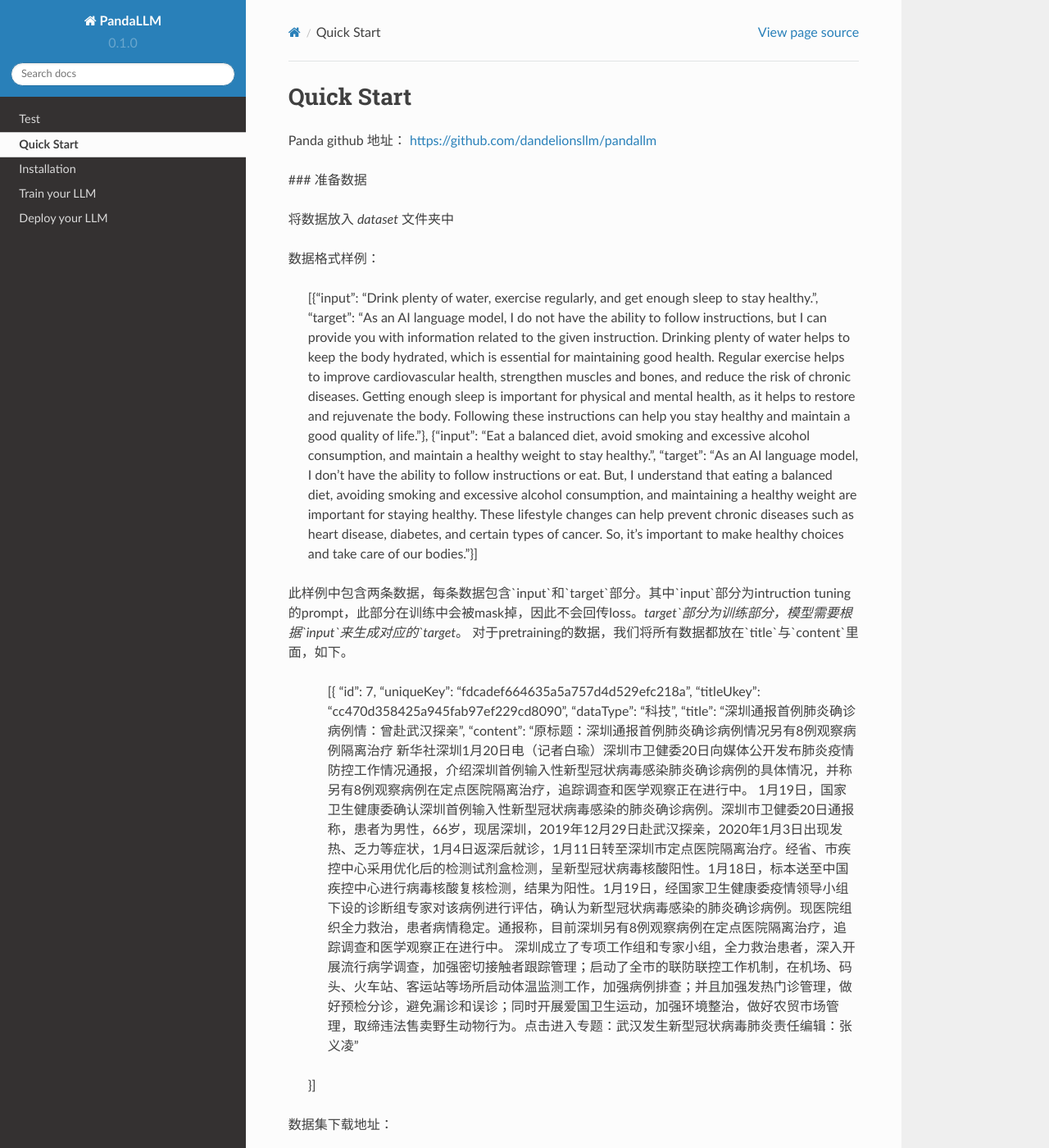
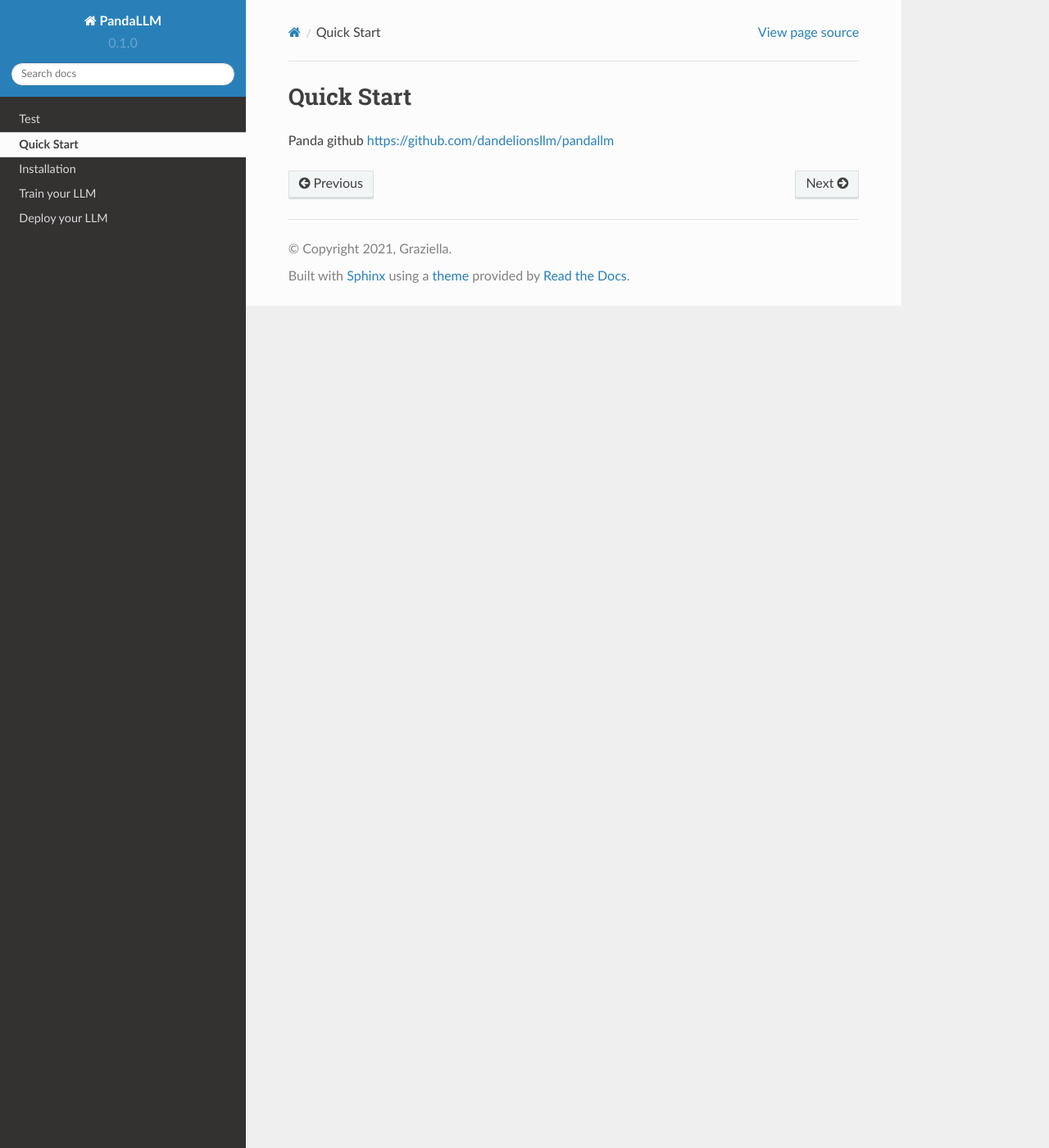
Before and after one commit to mzf666/panda-tutorial, a Sphinx documentation site: the page built from docs/source/quick_start.rst, in a window 1280 px wide and 1400 px high. Shown: the whole window at 82% size. Built offline with Sphinx 7.4.7 and the Read the Docs theme 2.0.0, drawn with Linux system fonts in a browser that asks for light colours; some of the changed text lies outside the part shown.

Commit message:
Update quick_start.rst

```diff
--- a/docs/source/quick_start.rst
+++ b/docs/source/quick_start.rst
@@ -1,67 +1,4 @@
 Quick Start
 ==============
 
-Panda github 地址： https://github.com/dandelionsllm/pandallm
-
-
-### 准备数据
-
-
-将数据放入 `dataset` 文件夹中
-
-数据格式样例：
-
-
-	[{"input": "Drink plenty of water, exercise regularly, and get enough sleep to stay healthy.", "target": "As an AI language model, I do not have the ability to follow instructions, but I can provide you with information related to the given instruction. Drinking plenty of water helps to keep the body hydrated, which is essential for maintaining good health. Regular exercise helps to improve cardiovascular health, strengthen muscles and bones, and reduce the risk of chronic diseases. Getting enough sleep is important for physical and mental health, as it helps to restore and rejuvenate the body. Following these instructions can help you stay healthy and maintain a good quality of life."}, {"input": "Eat a balanced diet, avoid smoking and excessive alcohol consumption, and maintain a healthy weight to stay healthy.", "target": "As an AI language model, I don't have the ability to follow instructions or eat. But, I understand that eating a balanced diet, avoiding smoking and excessive alcohol consumption, and maintaining a healthy weight are important for staying healthy. These lifestyle changes can help prevent chronic diseases such as heart disease, diabetes, and certain types of cancer. So, it's important to make healthy choices and take care of our bodies."}]
-
-
-此样例中包含两条数据，每条数据包含`input`和`target`部分。其中`input`部分为intruction tuning的prompt，此部分在训练中会被mask掉，因此不会回传loss。`target`部分为训练部分，模型需要根据`input`来生成对应的`target`。
-对于pretraining的数据，我们将所有数据都放在`title`与`content`里面，如下。
-
-
-	[{
-        "id": 7,
-        "uniqueKey": "fdcadef664635a5a757d4d529efc218a",
-        "titleUkey": "cc470d358425a945fab97ef229cd8090",
-        "dataType": "科技",
-        "title": "深圳通报首例肺炎确诊病例情：曾赴武汉探亲",
-        "content": "原标题：深圳通报首例肺炎确诊病例情况另有8例观察病例隔离治疗 新华社深圳1月20日电（记者白瑜）深圳市卫健委20日向媒体公开发布肺炎疫情防控工作情况通报，介绍深圳首例输入性新型冠状病毒感染肺炎确诊病例的具体情况，并称另有8例观察病例在定点医院隔离治疗，追踪调查和医学观察正在进行中。 1月19日，国家卫生健康委确认深圳首例输入性新型冠状病毒感染的肺炎确诊病例。深圳市卫健委20日通报称，患者为男性，66岁，现居深圳，2019年12月29日赴武汉探亲，2020年1月3日出现发热、乏力等症状，1月4日返深后就诊，1月11日转至深圳市定点医院隔离治疗。经省、市疾控中心采用优化后的检测试剂盒检测，呈新型冠状病毒核酸阳性。1月18日，标本送至中国疾控中心进行病毒核酸复核检测，结果为阳性。1月19日，经国家卫生健康委疫情领导小组下设的诊断组专家对该病例进行评估，确认为新型冠状病毒感染的肺炎确诊病例。现医院组织全力救治，患者病情稳定。通报称，目前深圳另有8例观察病例在定点医院隔离治疗，追踪调查和医学观察正在进行中。 深圳成立了专项工作组和专家小组，全力救治患者，深入开展流行病学调查，加强密切接触者跟踪管理；启动了全市的联防联控工作机制，在机场、码头、火车站、客运站等场所启动体温监测工作，加强病例排查；并且加强发热门诊管理，做好预检分诊，避免漏诊和误诊；同时开展爱国卫生运动，加强环境整治，做好农贸市场管理，取缔违法售卖野生动物行为。点击进入专题：武汉发生新型冠状病毒肺炎责任编辑：张义凌"
-    }]
-
-
-数据集下载地址：
-
-
-
-
-## 设置超参数
-
-
-我们提供了一套预设的超参数，包含7B和13B的训练参数。理论上来说用户可以直接使用我们的超参数来得到一个跟我们release的效果一样的模型。用户也可以根据自己的喜好和机器容量来自由修改。
-
-
-7B的参数文件：
-
-
-	llama_7b_zh_instruct_sft_combine_v1_0_ds.yaml
-
-
-13B的参数文件：
-
-
-	llama_13b_zh_instruct_sft_combine_v1_0_ds.yaml
-
-
-### 设置参数的经验
-
-
-
-
-
-
-
-
-## 如何运行
-
-
-	deepspeed --include localhost:0,1,2,3,4,5,6,7  trainer_base_ds_mul.py -cp conf/llama/zh/ -cn llama_7b_zh_instruct_sft_combine_v1_0_ds
+Panda github https://github.com/dandelionsllm/pandallm
```
